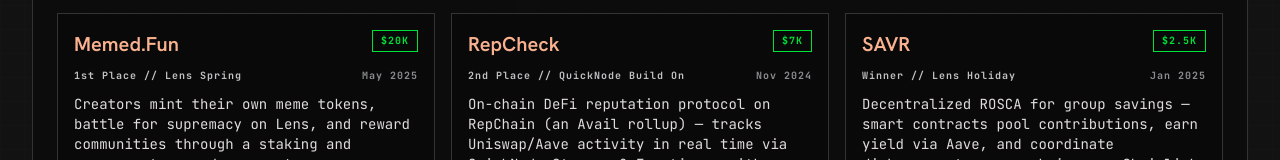
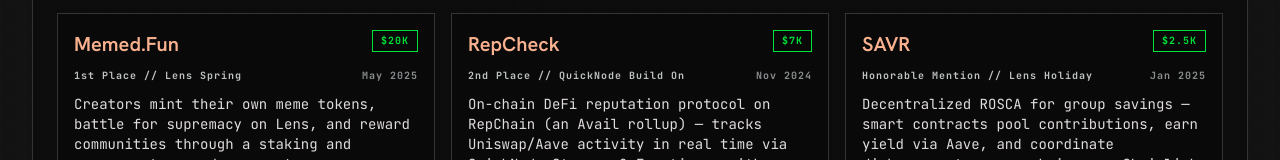
Before and after one commit to furqaannabi/furqaannabi, a Next.js app in the folder web/: page / in a window 1280 px wide. Shown: the part 1459-1619 px from the top of the page. Built offline with nearby package versions, Linux system fonts and the light colour scheme.

Commit message:
fix: update SAVR placement to Honorable Mention in README, CV, and homepage to reflect recent changes

```diff
--- a/web/public/cv.html
+++ b/web/public/cv.html
@@ -234,7 +234,7 @@
       </div>
       <div class="award">
         <div class="award-head"><span class="award-name">SAVR</span><span class="award-prize">$2.5K</span></div>
-        <div class="award-meta">Winner — Lens Holiday · Jan 2025</div>
+        <div class="award-meta">Honorable Mention — Lens Holiday · Jan 2025</div>
         <div class="award-desc">Decentralized ROSCA for group savings — smart contracts pool contributions, earn yield via Aave, and coordinate cross-chain over Chainlink CCIP.</div>
       </div>
       <div class="award">
--- a/web/src/app/page.tsx
+++ b/web/src/app/page.tsx
@@ -75,7 +75,7 @@
   },
   {
     name: "SAVR",
-    placement: "Winner",
+    placement: "Honorable Mention",
     event: "Lens Holiday",
     date: "Jan 2025",
     prize: "$2.5K",
```
Also changed, not shown: 2 other files (tests, documents, lock files or other folders).
